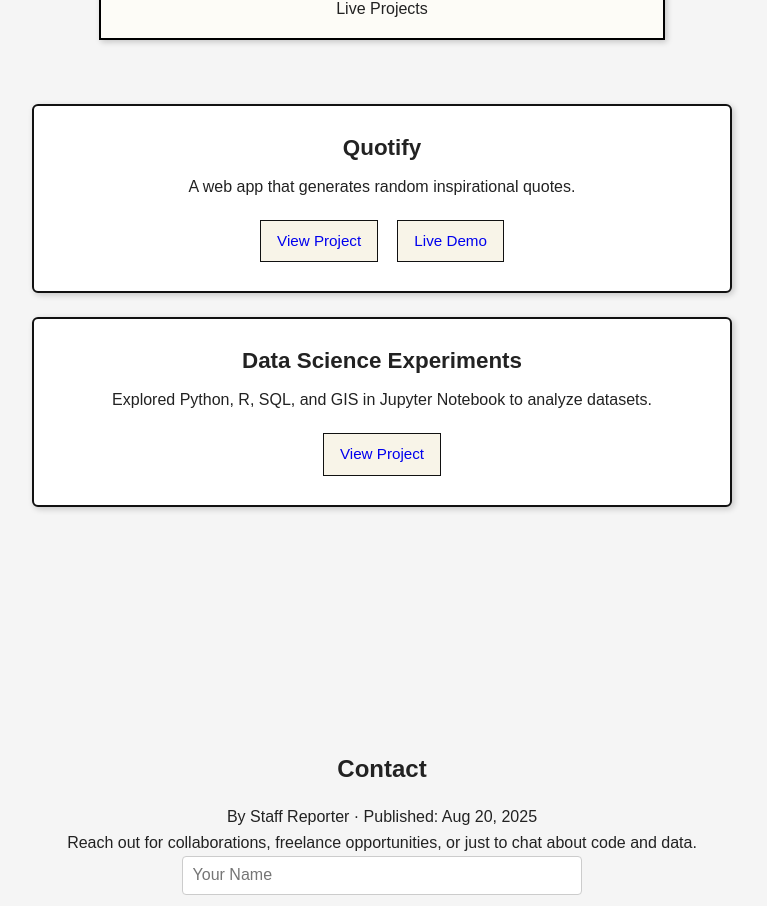
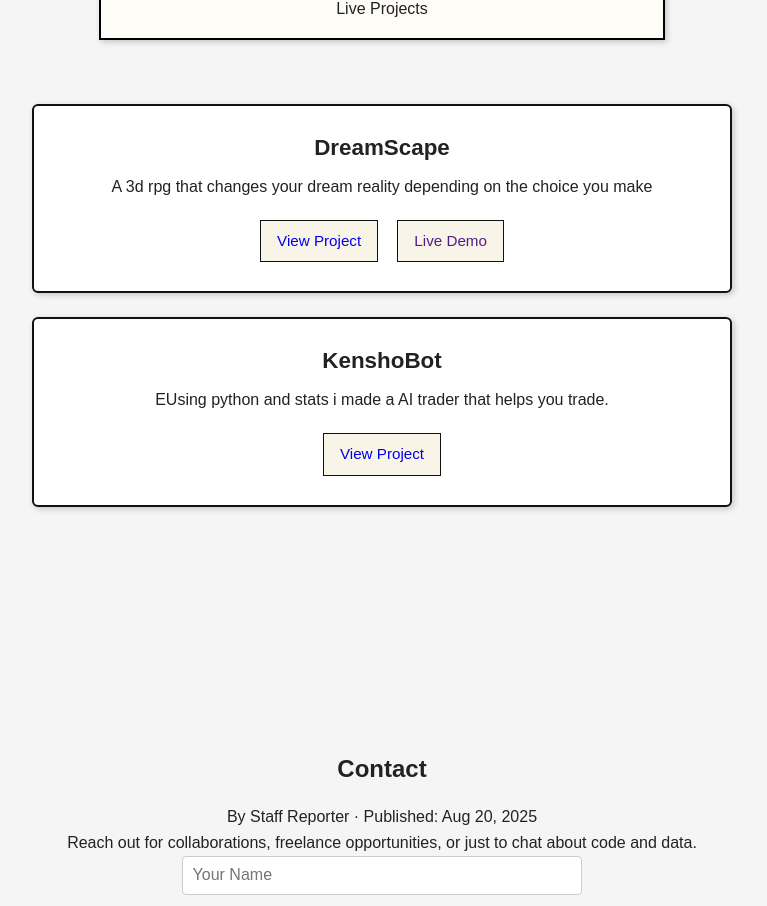
Before and after one commit to VougishTiger/my-profile, a React (Vite) app: page / in a window 1280 px wide. Shown: the part 2940-3846 px from the top of the page, without its empty margins (258-1025 px from the left). Built offline with nearby package versions, Linux system fonts and the light colour scheme; no server answers.

Commit message:
new projects

```diff
--- a/src/components/Projects.jsx
+++ b/src/components/Projects.jsx
@@ -61,20 +61,20 @@ const Projects = () => {
 
       <div className="projects-list">
         <div className="project-card">
-          <h3>Quotify</h3>
-          <p>A web app that generates random inspirational quotes.</p>
-          <a href="https://github.com/VougishTiger/Quotify" target="_blank" rel="noopener noreferrer">
+          <h3>DreamScape</h3>
+          <p>A 3d rpg that changes your dream reality depending on the choice you make</p>
+          <a href="https://github.com/VougishTiger/DreamScape" target="_blank" rel="noopener noreferrer">
             View Project
           </a>
-          <a href="https://quotify-1-jdpz.onrender.com/" target="_blank" rel="noopener noreferrer">
+          <a href="" target="_blank" rel="noopener noreferrer">
             Live Demo
           </a>
         </div>
 
         <div className="project-card">
-          <h3>Data Science Experiments</h3>
-          <p>Explored Python, R, SQL, and GIS in Jupyter Notebook to analyze datasets.</p>
-          <a href="https://github.com/VougishTiger/DataScienceExperiments" target="_blank" rel="noopener noreferrer">
+          <h3>KenshoBot</h3>
+          <p>EUsing python and stats i made a AI trader that helps you trade.</p>
+          <a href="https://github.com/VougishTiger/KenshoBot" target="_blank" rel="noopener noreferrer">
             View Project
           </a>
         </div>
```
